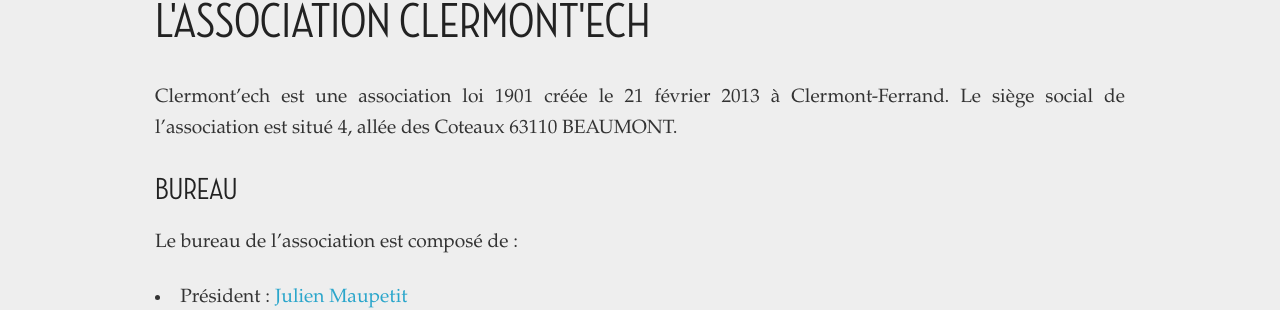
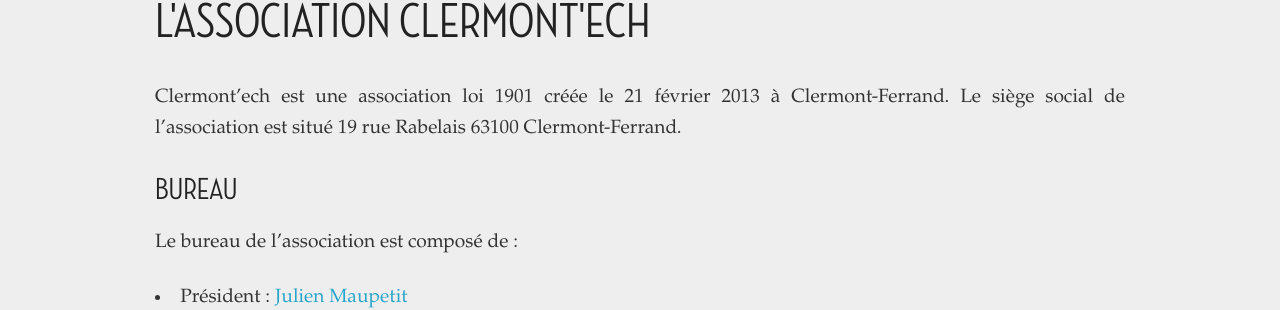
Before and after one commit to clermontech/clermontech.github.com, a Jekyll site: the page built from association.md, in a window 1280 px wide. Shown: the part 432-742 px from the top of the page. Built offline with Jekyll 4.4.1, drawn with Linux system fonts in a browser that asks for light colours; Markdown is read by kramdown in place of the engine named in the settings.

Commit message:
Change le siège social pour Clermont-Ferrand
En accord avec les nouveaux statuts

```diff
--- a/association.md
+++ b/association.md
@@ -4,7 +4,7 @@
 ---
 
 Clermont'ech est une association loi 1901 créée le 21 février 2013 à Clermont-Ferrand.
-Le siège social de l'association est situé 4, allée des Coteaux 63110 BEAUMONT.
+Le siège social de l'association est situé 19 rue Rabelais 63100 Clermont-Ferrand.
 
 ## Bureau
 
```
